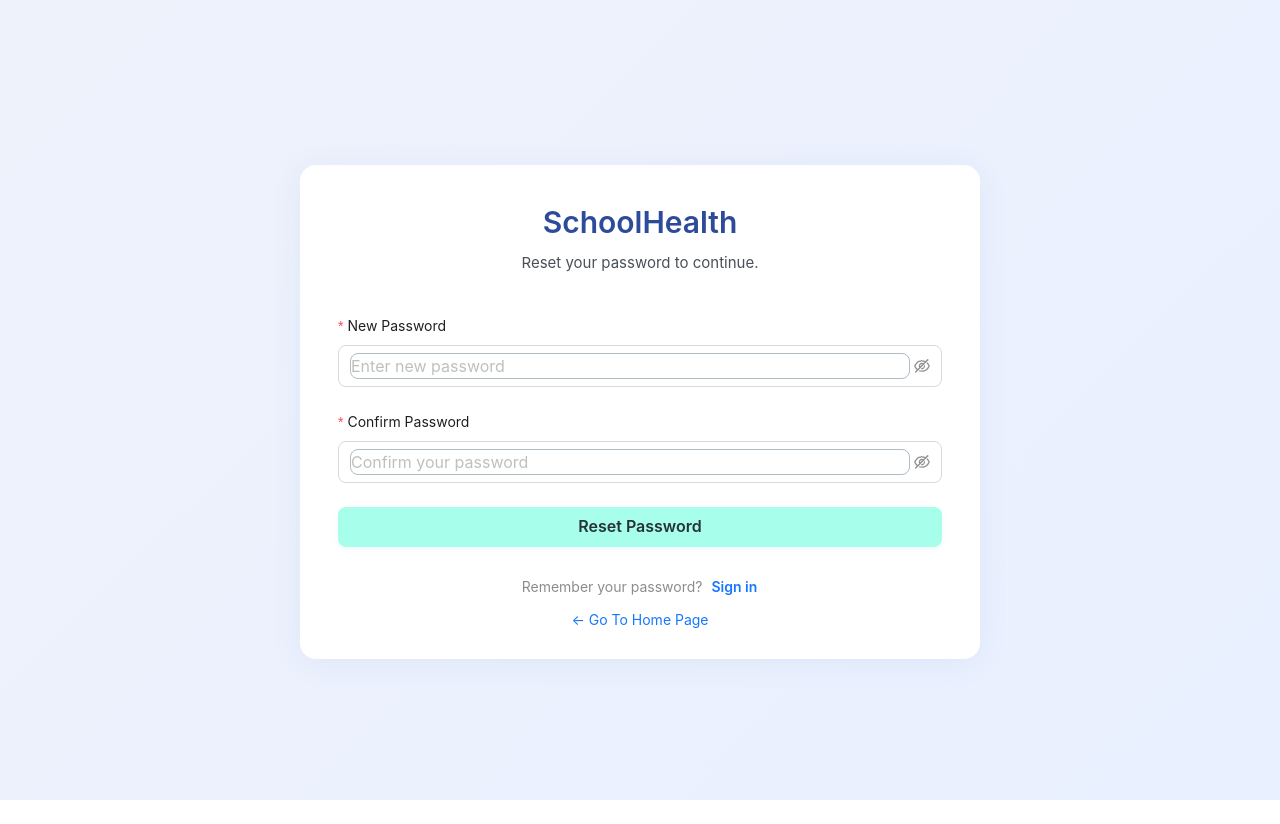
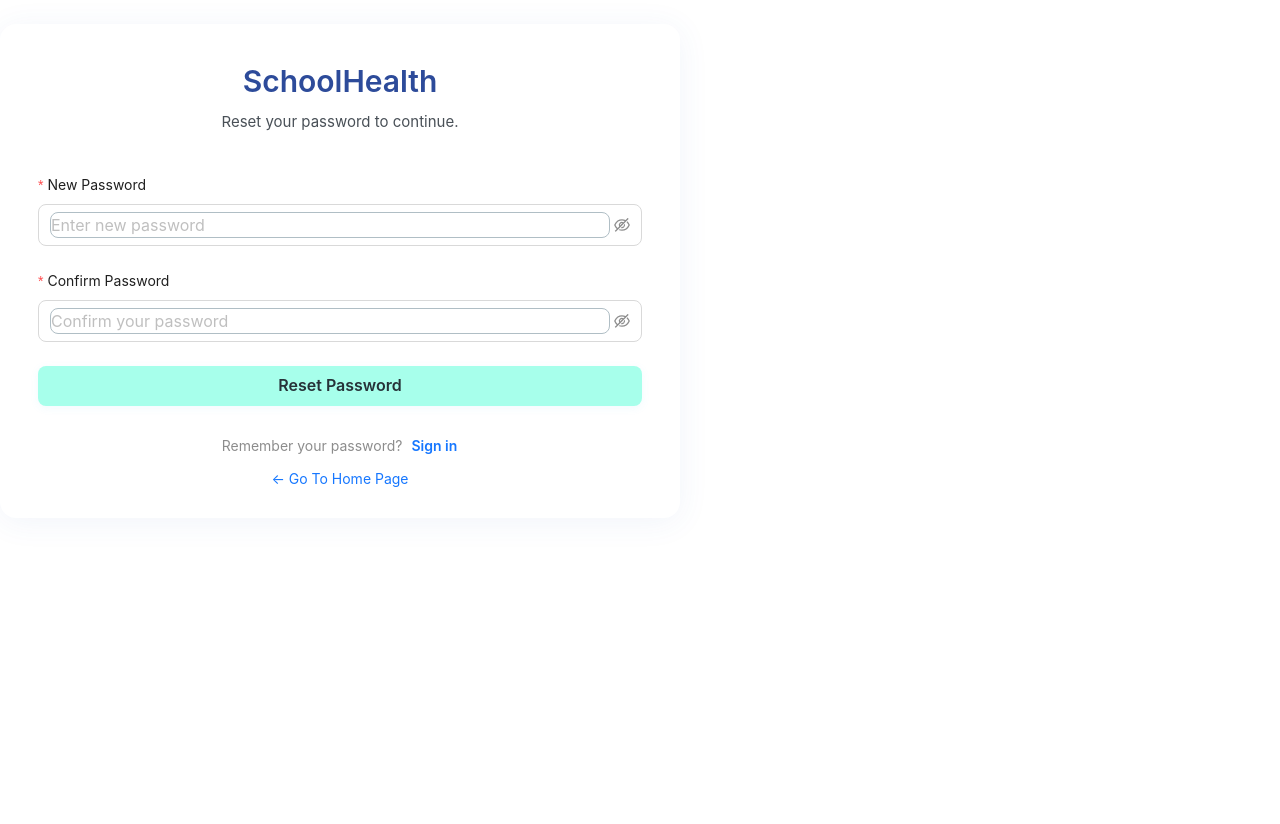
Before and after one commit to h3canlao/h3canlaoSWP391_SU25_EduHealthSystem_FE, a React (Vite) app: page /reset-password in a window 1280 px wide. Before the commit the page ends 800 px from the top, so only its background shows below. Built offline with nearby package versions, Linux system fonts and the light colour scheme.

Commit message:
fix vercel part 1

```diff
--- a/src/pages/Parents/Auth/2FA/ResetPassword/resetPassword.css
+++ b/src/pages/Parents/Auth/2FA/ResetPassword/resetPassword.css
@@ -1,4 +1,4 @@
-/* resetPassword.css */
+s/* resetPassword.css */
 .rp-bg {
   min-height: 100vh;
   background: linear-gradient(135deg, #eef2fb 0%, #e9f0ff 100%);
```
